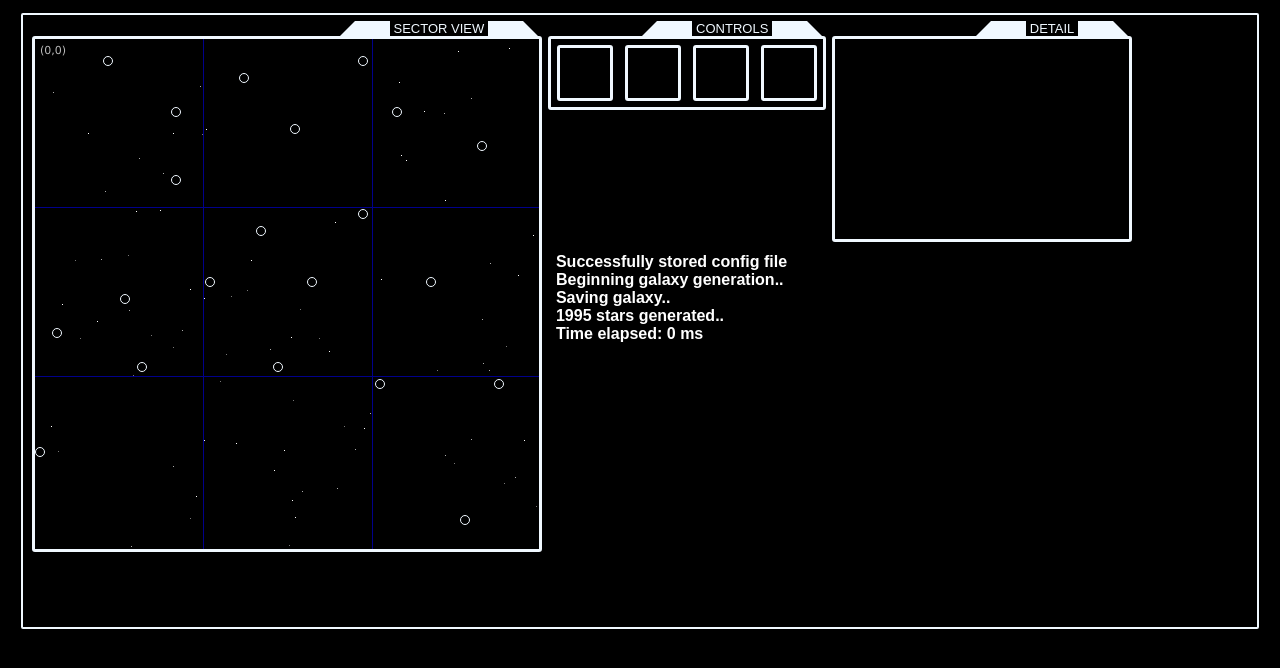
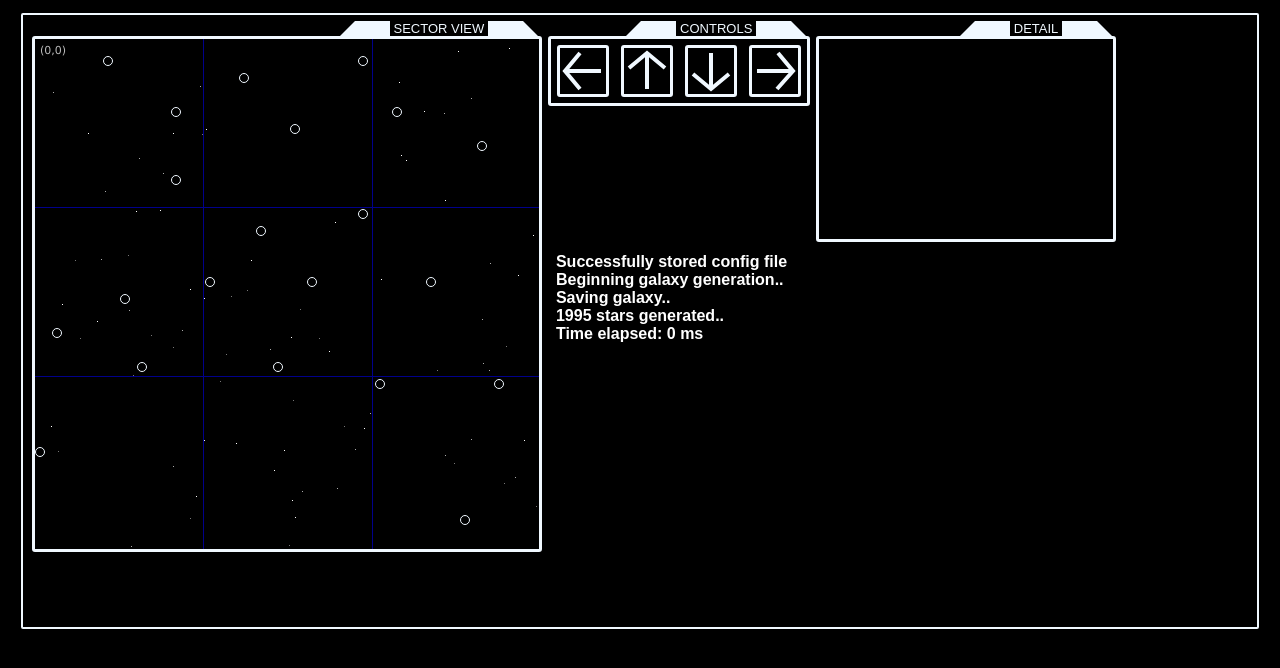
Before and after one commit to timbotron/js-space, a website: page www-root/star_test.html in a window 1280 px wide. Drawn offline with Linux system fonts and the light colour scheme.

Commit message:
finished arrows and added listeners to simulate keypresses. chrome sucks.

```diff
--- a/www-root/css/mk2.css
+++ b/www-root/css/mk2.css
@@ -53,8 +53,8 @@ body {
 }
 .arrow-button {
   display: block;
-  width: 50px;
-  height: 50px;
+  width: 46px;
+  height: 46px;
   position: relative;
   float: left;
   border: 3px solid #F0F8FF;
--- a/www-root/js/gen_methods.js
+++ b/www-root/js/gen_methods.js
@@ -620,21 +620,85 @@ function paintLabelEnds() {
 	}
 }
 
+function __triggerKeyboardEvent(el, keyCode)
+{
+    var eventObj = document.createEventObject ?
+        document.createEventObject() : document.createEvent("Events");
+
+    if(eventObj.initEvent){
+      eventObj.initEvent("keydown", true, true);
+    }
+
+    eventObj.keyCode = keyCode;
+    eventObj.which = keyCode;
+
+    el.dispatchEvent ? el.dispatchEvent(eventObj) : el.fireEvent("onkeydown", eventObj);
+
+}
+
 function paintArrows() {
 	var left = document.getElementById("arrow-left");
-	console.log(left);
 	var right = document.getElementById("arrow-right");
 	var up = document.getElementById("arrow-up");
 	var down = document.getElementById("arrow-down");
 
-	var ctx = left.getContext('2d');
+	var ctx = up.getContext('2d');
 	ctx.beginPath();
-	ctx.fillStyle = ' #F0F8FF';
-	ctx.moveTo(5,25);
-	ctx.lineTo(40,25);
-	// ctx.lineTo(50,0);
-	// ctx.lineTo(50,15);
-	ctx.fill();
+	ctx.strokeStyle = ' #F0F8FF';
+	ctx.lineWidth = 4;
+	ctx.moveTo(5,20);
+	ctx.lineTo(23,5);
+	ctx.lineTo(41,20);
+	ctx.moveTo(23,5);
+	ctx.lineTo(23,41);
+	ctx.stroke();
+
+	ctx = down.getContext('2d');
+	ctx.beginPath();
+	ctx.strokeStyle = ' #F0F8FF';
+	ctx.lineWidth = 4;
+	ctx.moveTo(5,26);
+	ctx.lineTo(23,41);
+	ctx.lineTo(41,26);
+	ctx.moveTo(23,41);
+	ctx.lineTo(23,5);
+	ctx.stroke();
+
+	ctx = left.getContext('2d');
+	ctx.beginPath();
+	ctx.strokeStyle = ' #F0F8FF';
+	ctx.lineWidth = 4;
+	ctx.moveTo(20,5);
+	ctx.lineTo(5,23);
+	ctx.lineTo(20,41);
+	ctx.moveTo(5,23);
+	ctx.lineTo(41,23);
+	ctx.stroke();
+
+	ctx = right.getContext('2d');
+	ctx.beginPath();
+	ctx.strokeStyle = ' #F0F8FF';
+	ctx.lineWidth = 4;
+	ctx.moveTo(26,5);
+	ctx.lineTo(41,23);
+	ctx.lineTo(25,41);
+	ctx.moveTo(41,23);
+	ctx.lineTo(5,23);
+	ctx.stroke();
+
+	// now lets add listeners
+	up.addEventListener("click",function() {
+		__triggerKeyboardEvent(document.body,38);
+	});
+	down.addEventListener("click",function() {
+		__triggerKeyboardEvent(document.body,40);
+	});
+	left.addEventListener("click",function() {
+		__triggerKeyboardEvent(document.body,37);
+	});
+	right.addEventListener("click",function() {
+		__triggerKeyboardEvent(document.body,39);
+	});
 
 }
 
--- a/www-root/star_test.html
+++ b/www-root/star_test.html
@@ -37,9 +37,15 @@
 			<a href="javascript:;" class="arrow-button">
 				<canvas id="arrow-left" height="46" width="46"></canvas>
 			</a>
-			<a href="javascript:;" class="arrow-button" id="arrow-right"></a>
-			<a href="javascript:;" class="arrow-button" id="arrow-up"></a>
-			<a href="javascript:;" class="arrow-button" id="arrow-down"></a>
+			<a href="javascript:;" class="arrow-button">
+				<canvas id="arrow-up" height="46" width="46"></canvas>
+			</a>
+			<a href="javascript:;" class="arrow-button">
+				<canvas id="arrow-down" height="46" width="46"></canvas>
+			</a>
+			<a href="javascript:;" class="arrow-button">
+				<canvas id="arrow-right" height="46" width="46"></canvas>
+			</a>
 		</div>
 	</div>
 	<div class="viewcube" id="infocube">
```
